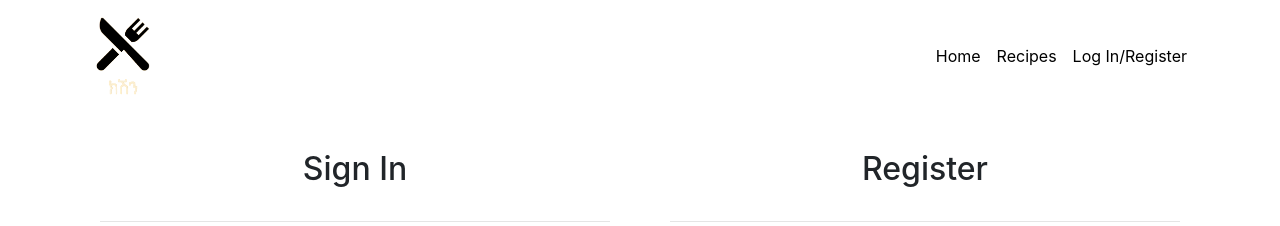
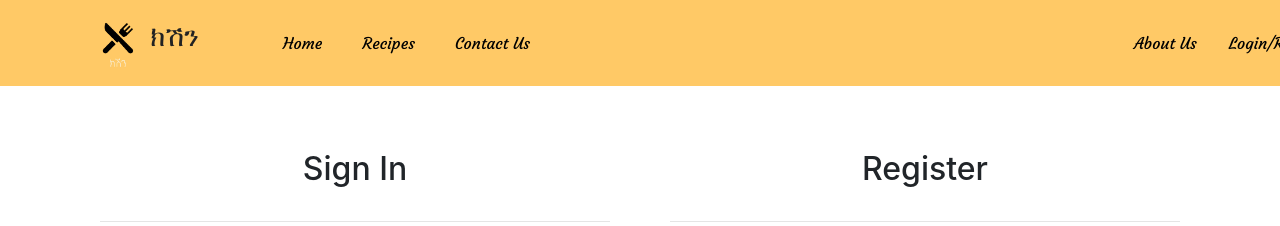
Before and after one commit to b-codex/Project-1, a plain HTML site: page loginRegister.html in a window 1280 px wide. Shown: the top 226 px of the page. Drawn offline with nearby package versions, Linux system fonts and the light colour scheme.

Commit message:
New Navbar Designed

```diff
--- a/assets/css/style.css
+++ b/assets/css/style.css
@@ -1,5 +1,5 @@
 @import url("https://fonts.googleapis.com/css2?family=Montserrat:wght@300;400&display=swap");
-
+@import url('https://fonts.googleapis.com/css2?family=Courgette&display=swap');
 body {
   overflow-x: hidden;
   box-sizing: border-box;
@@ -47,7 +47,32 @@ h2 {
 
 /* navbar */
 
-.navbar {
+#navTag {
+  position: fixed;
+  width: 100%;
+  background-color: #FFC966 !important;
+  color: #FFC966 !important;
+  z-index: 1000;
+}
+#keshenLink{
+  font-size: 28px;
+  color: #222 !important;
+
+}
+
+#nav-links {
+  justify-content: left !important;
+  align-items: left;
+}
+#fluidContain{
+  font-family: 'Courgette', cursive !important;
+  padding: 3px  0px 3px 0px !important;
+}
+.unordLi{
+  padding: 0px 12px 0px 12px !important;
+}
+
+/* .navbar{
   position: absolute;
   width: 100%;
   top: 0;
@@ -55,7 +80,7 @@ h2 {
   background-color: transparent !important;
   color: white !important;
   z-index: 1000;
-}
+} */
 
 .navbar a {
   color: white !important;
@@ -71,6 +96,8 @@ h2 {
 
 .navbar ul li.search {
   position: relative;
+  left: 70vh;
+  color:#222 !important;
 }
 
 .navbar ul form {
@@ -92,7 +119,8 @@ h2 {
 }
 
 .my-logo {
-  width: 50% !important;
+  height:50px !important;
+  padding: 0px 10px 0px 80px;
 
 }
 
@@ -141,10 +169,6 @@ header .content {
   background-color: rgba(0, 0, 0, 0.3);
   width: 100%;
   height: 100%;
-}
-
-#nav-links > ul > li.nav-item.search > a > i {
-  color: orange;
 }
 
 header .content a i {
--- a/loginRegister.html
+++ b/loginRegister.html
@@ -11,16 +11,15 @@
 
 <body>
 
-    <nav class="navbar navbar-expand-lg navbar-light bg-light">
-        <div class="container">
-            <a class="navbar-brand" href="index.html"><img src="assets/img/logo.png" class="my-logo" alt="#"></a>
+    <nav class="navbar sticky-top navbar-expand-lg navbar-light bg-light"id="navTag">
+        <div class="container-fluid" id="fluidContain">
+          <a class="navbar-brand" href="index.html" id="keshenLink"><img src="assets/img/logo.png" class="my-logo" alt="#" />ክሽን</a>
           <button class="navbar-toggler" type="button" data-toggle="collapse" data-target="#nav-links"
                 aria-controls="navbarSupportedContent" aria-expanded="false" aria-label="Toggle navigation">
                 <span class="navbar-toggler-icon"></span>
             </button>
-
-            <div class="collapse navbar-collapse text-capitalize" id="nav-links">
-                <ul class="navbar-nav ml-auto unord" >
+          <div class="collapse navbar-collapse text-capitalize ml-5" id="nav-links">
+            <ul class="navbar-nav  unord" >
                 <li class="nav-item active unordLi" >
                     <a class="nav-link log" href="index.html">Home</a>
                 </li>
@@ -28,15 +27,34 @@
                     <a class="nav-link log" href="index.html#recipes" id="links">Recipes</a>
                 </li>
                 <li class="nav-item unordLi active" >
-                        <a class="nav-link log " href="loginRegister.html" id="links-active">Log in/Register</a>
+                    <a class="nav-link log " href="loginRegister.html" id="links-active">Contact Us</a>
                 </li>
-                    <!-- <li class="nav-item search ml-3 unordLiS">
-                        <div class="searchbox"><input type="text" class="searchbox_input" placeholder="Search"><a class="searchBtn" href="#"><i class="fas fa-search"></i></a> </div>
-                    </li> -->
+                <li class="nav-item search ml-3 unordLiS">
+                    <a class="nav-link log " href="loginRegister.html" id="links-active">About Us</a>
+                </li>
+                <li class="nav-item search ml-3 unordLiS">
+                    <a class="nav-link log " href="loginRegister.html" id="links-active">Login/Register</a>
+                </li>
+                <li class="nav-item search ml-3 unordLiS">
+                    <a class="nav-link log " href="loginRegister.html" id="links-active">Search</a>
+                </li>
             </ul>
         </div>
         </div>
       </nav>
+
+
+
+
+
+    <!-- <nav class="navbar  navbar-light bg-light">
+        <div class="container-fluid">
+            <a class="navbar-brand" href="index.html"></a>
+
+
+
+        </div>
+    </nav> -->
 
     <div class="container" style="margin-top: 150px; margin-bottom: 150px;">
         <div class="row">
```
Also changed, not shown: index.html (+1 -1 lines). Lines whose indentation alone changed are shown as unchanged.
